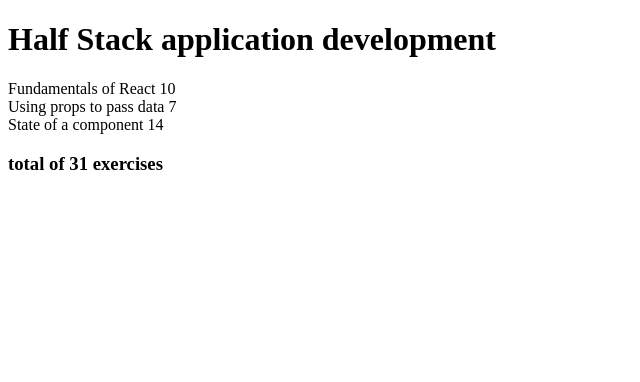
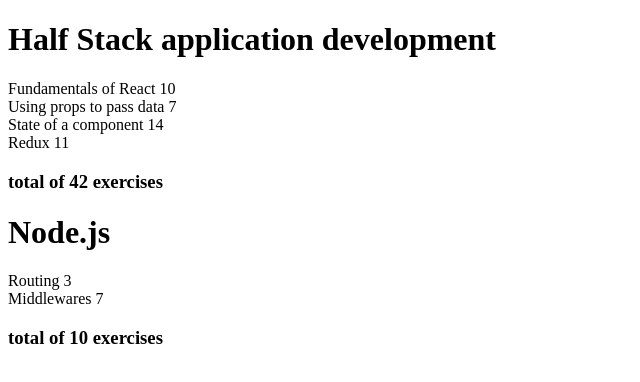
Before and after one commit to Ji-One1/fso, a React (Create React App) app in the folder part1/: page / in a window 1280 px wide. Shown: the top 382 px of the page, without its empty margins (0-640 px from the left). Built offline with nearby package versions, Linux system fonts and the light colour scheme.

Commit message:
finish 2.4

```diff
--- a/part1/src/App.js
+++ b/part1/src/App.js
@@ -7,7 +7,7 @@
   <div>
     <h1>{course.name}</h1>
     {course.parts.map(part =>
-    (<div>
+    (<div key={part.id}>
       {part.name} {part.exercises}
     </div>))}
     <h3>total of {totalExercises} exercises</h3>
@@ -15,9 +15,10 @@
 )}
 
 const App = () => {
-  const course = {
+  const courses = [
+    {
+      name: 'Half Stack application development',
       id: 1,
-    name: 'Half Stack application development',
       parts: [
         {
           name: 'Fundamentals of React',
@@ -33,11 +34,37 @@
           name: 'State of a component',
           exercises: 14,
           id: 3
+        },
+        {
+          name: 'Redux',
+          exercises: 11,
+          id: 4
+        }
+      ]
+    },
+    {
+      name: 'Node.js',
+      id: 2,
+      parts: [
+        {
+          name: 'Routing',
+          exercises: 3,
+          id: 1
+        },
+        {
+          name: 'Middlewares',
+          exercises: 7,
+          id: 2
         }
       ]
     }
+  ]
 
-  return <Course course={course} />
+  return (
+    <div>
+      {courses.map(course => <Course key={course.id} course={course}/>)}
+    </div>
+  )
 }
 
 export default App
```
Lines whose indentation alone changed are shown as unchanged.
